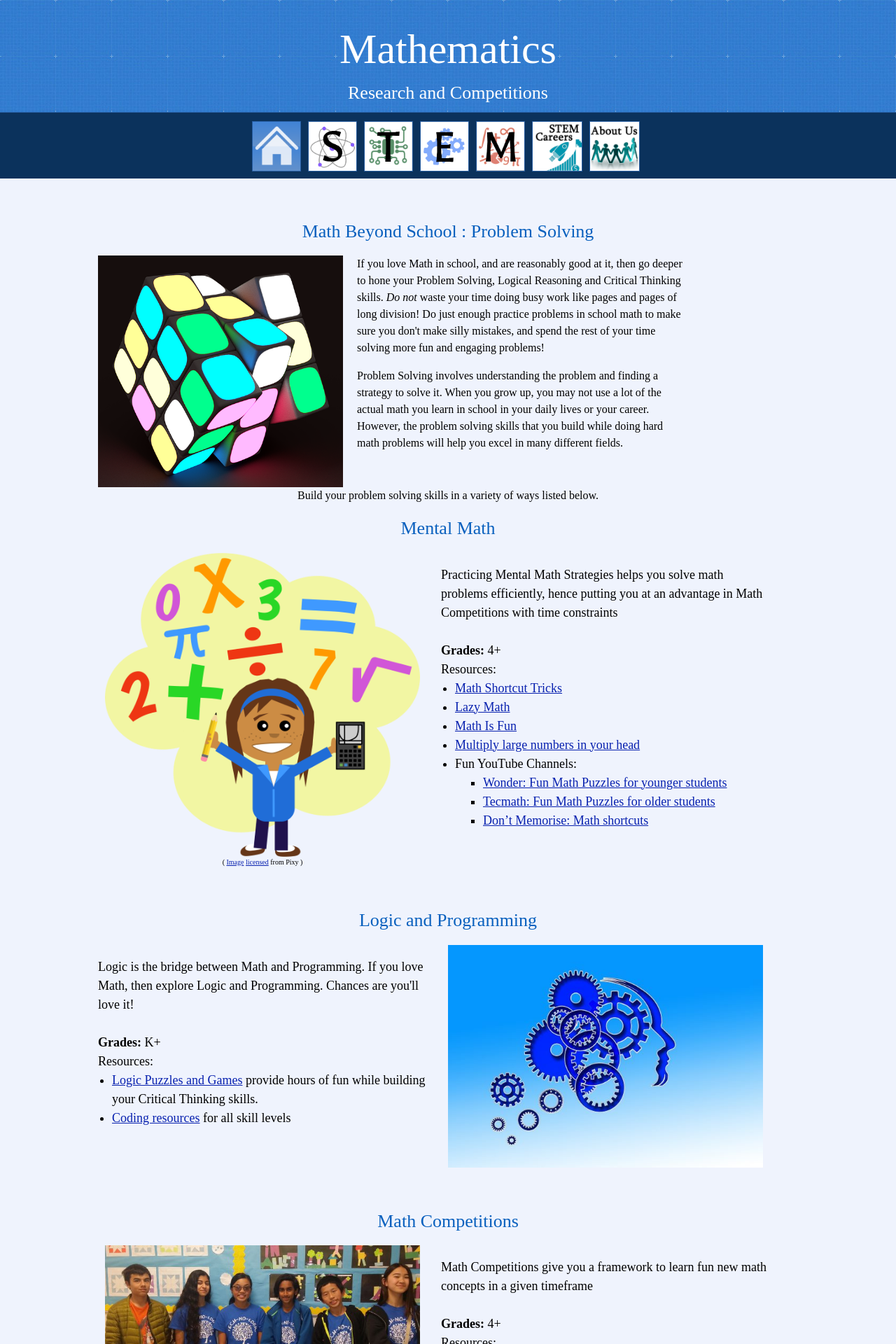
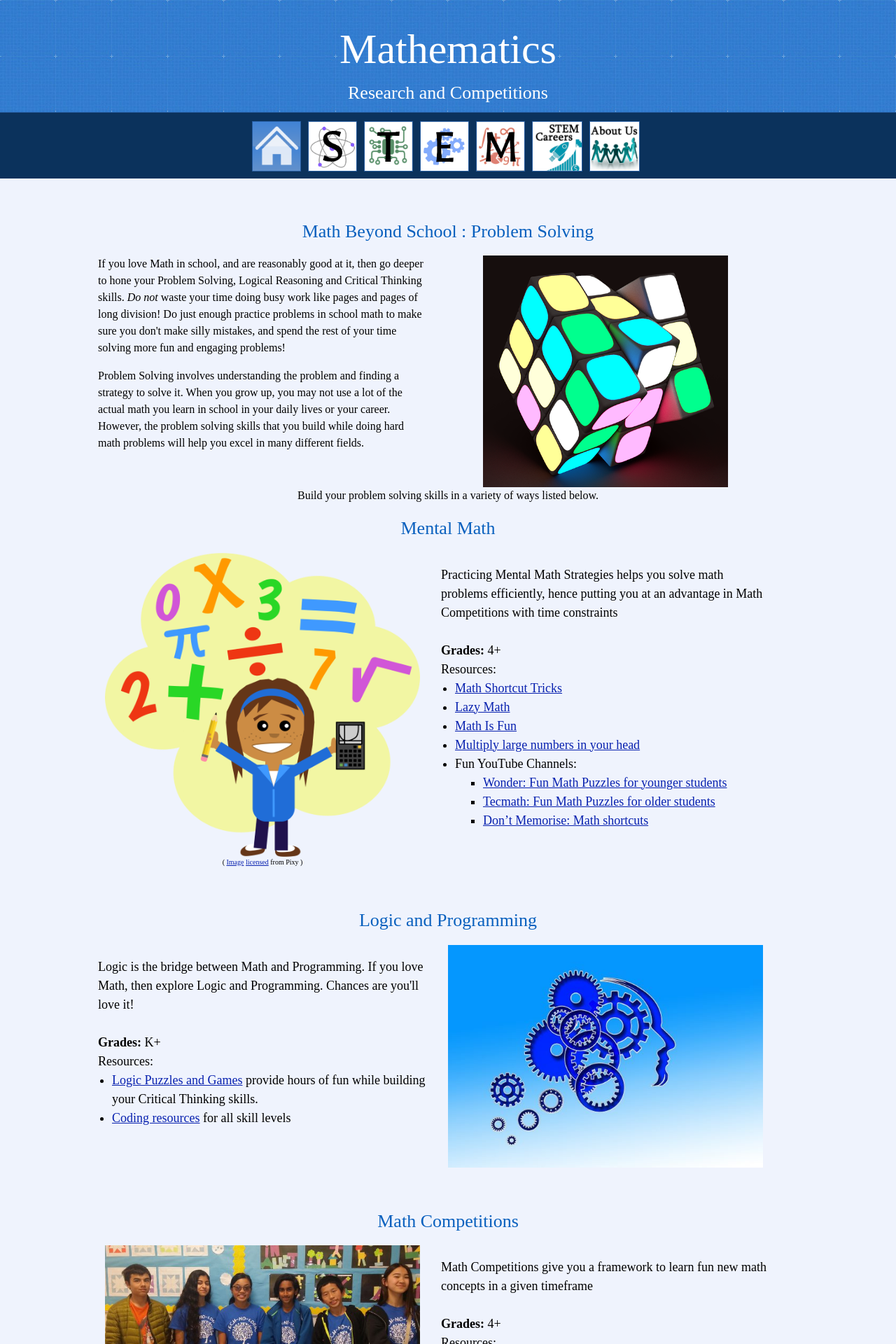
Before and after one commit to radicalcollegestrategies/stemscholars, a Jekyll site: the page built from stem/mathematics.md, in a window 1280 px wide. Shown: the top 1920 px of the page at 70% size. Built offline with Jekyll 4.4.1, drawn with Linux system fonts in a browser that asks for light colours; some web fonts are replaced.

Commit message:
rubix to right

```diff
--- a/stem/mathematics.md
+++ b/stem/mathematics.md
@@ -17,14 +17,17 @@ h2: Research and Competitions
 <section50>
 <h2>Math Beyond School : Problem Solving</h2>
 
-  <img class="section50left" style="width:350px" src="/images/math/Rubix.png">
-  <div class="section50right">
+  <div class="section50left">
 
     <p>If you love Math in school, and are reasonably good at it, then go deeper to hone your Problem Solving, Logical Reasoning and Critical Thinking skills. <i>Do not</i> waste your time doing busy work like pages and pages of long division! Do just enough practice problems in school math to make sure you don't make silly mistakes, and spend the rest of your time solving more fun and engaging problems! </p>
 
     <p>Problem Solving involves understanding the problem and finding a strategy to solve it. When you grow up, you may not use a lot of the actual math you learn in school in your daily lives or your career. However, the problem solving skills that you build while doing hard math problems will help you excel in many different fields.</p>
 
   </div>
+  <div class="section50right">
+    <img style="width:350px" src="/images/math/Rubix.png">
+  </div>
+
 </section50>
 <section50short>
 <p style="text-align:center">Build your problem solving skills in a variety of ways listed below.</p>
```
